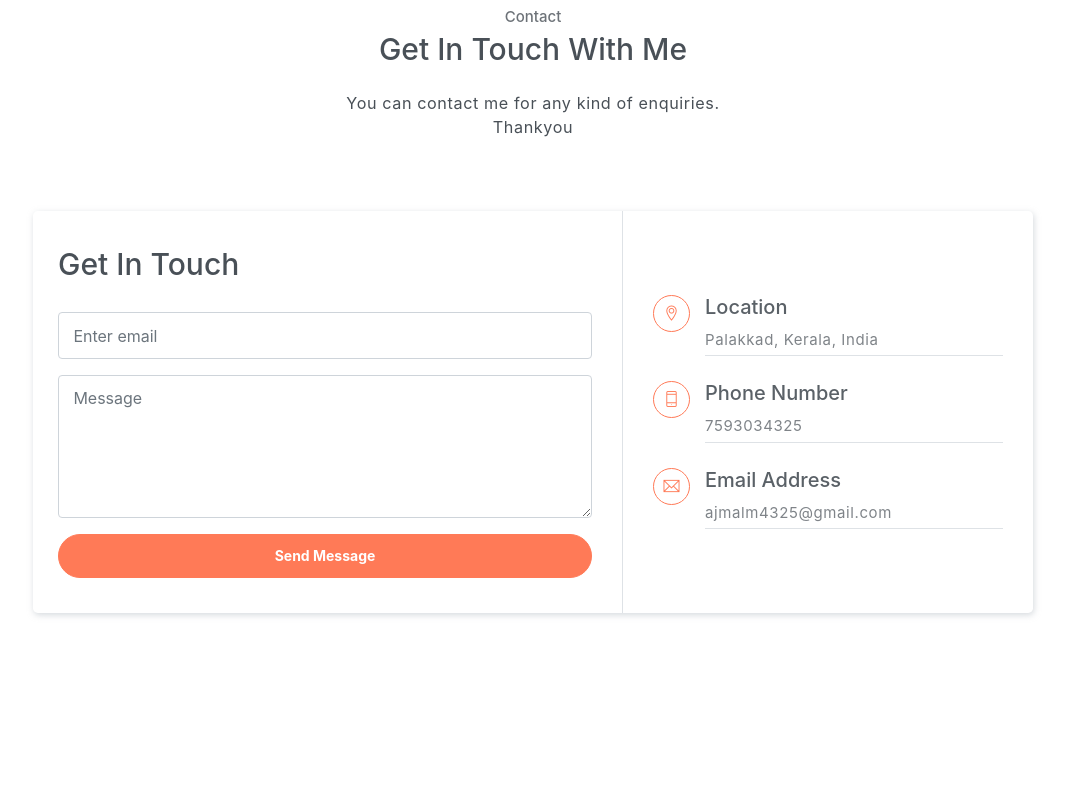
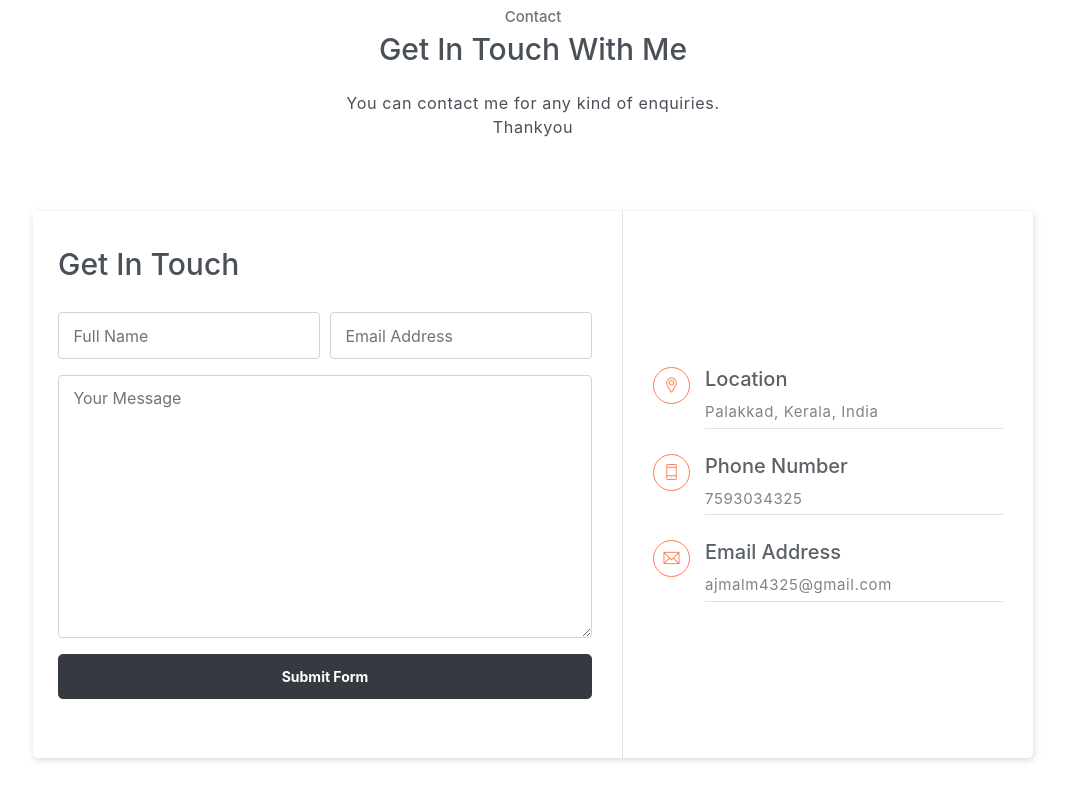
Before and after one commit to ajux0/ajux0.github.io, a website: page index.html in a window 1280 px wide. Shown: the part 2888-3688 px from the top of the page, without its empty margins (107-1174 px from the left). Drawn offline with Linux system fonts and the light colour scheme.

Commit message:
Update index.html

```diff
--- a/index.html
+++ b/index.html
@@ -439,18 +439,21 @@
                 <div class="form">
                    <!-- <h6 class="subtitle">Available 24/7</h6> -->
                     <h6 class="section-title mb-4">Get In Touch</h6>
-                    <form action="https://formsubmit.co/ajmalm4325@gmail.com" method="POST" />
+                    <form target="_blank" action="https://formsubmit.co/ajmalshan2770@gmail.com" method="POST">
     <div class="form-group">
-                            <input type="email" name="email" class="form-control" id="exampleInputEmail1" aria-describedby="emailHelp" placeholder="Enter email" required>
+      <div class="form-row">
+        <div class="col">
+          <input type="text" name="name" class="form-control" placeholder="Full Name" required>
         </div>
-                <!--        <div class="form-group">
-                            <input type="password" class="form-control" id="exampleInputPassword1" placeholder="Password" required>
+        <div class="col">
+          <input type="email" name="email" class="form-control" placeholder="Email Address" required>
         </div>
-                        -->
+      </div>
+    </div>
     <div class="form-group">
-                            <textarea name="message" id="" cols="30" rows="5" class="form-control" placeholder="Message"></textarea>
+      <textarea placeholder="Your Message" class="form-control" name="message" rows="10" required></textarea>
     </div>
-                        <button type="submit" class="btn btn-primary btn-block rounded w-lg">Send Message</button>
+    <button type="submit" class="btn btn-lg btn-dark btn-block">Submit Form</button>
   </form>
                 </div>
                 <div class="contact-infos">
```
Lines whose indentation alone changed are shown as unchanged.
